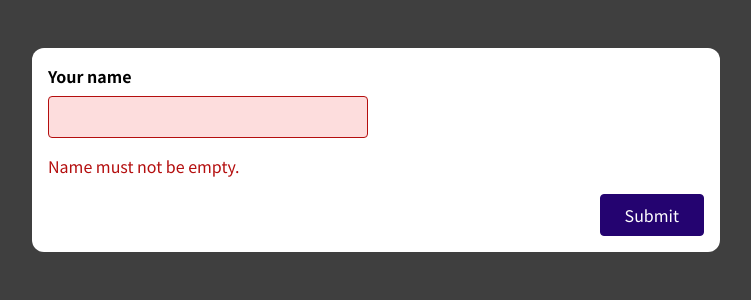
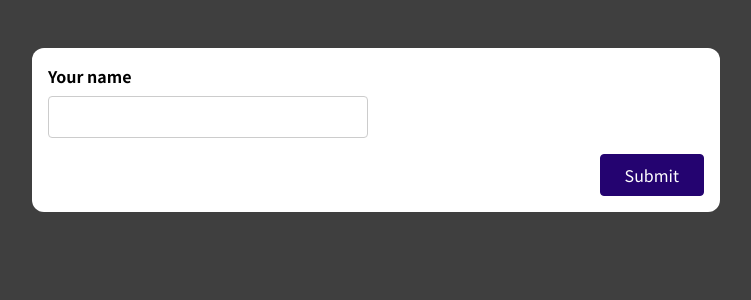
Before and after one commit to MS-D-rei/React_FormInput_Practice, a React (Vite) app: page / in a window 1280 px wide. Shown: the top 300 px of the page, without its empty margins (264-1015 px from the left). Built offline with nearby package versions, Linux system fonts and the light colour scheme.

Commit message:
add isTouchedEnteredName state in SimpleInput

```diff
--- a/src/components/SimpleInput.tsx
+++ b/src/components/SimpleInput.tsx
@@ -14,12 +14,19 @@ import {
   SimpleInputInput,
   SimpleInputLabel,
 } from '@/components/SimpleInputStyle';
-import React, { useRef, useState } from 'react';
+import React, { useEffect, useRef, useState } from 'react';
 
 function SimpleInput() {
   const nameInputRef = useRef<HTMLInputElement>(null);
   const [enteredName, setEnteredName] = useState('');
   const [isValidEnteredName, setIsValidEnteredName] = useState(false);
+  const [isTouchedEnteredName, setIsTouchedEnteredName] = useState(false);
+
+  useEffect(() => {
+    if (isValidEnteredName) {
+      console.log('name is valid');
+    }
+  }, [isValidEnteredName]);
 
   const nameInputChangeHandler = (
     event: React.ChangeEvent<HTMLInputElement>
@@ -31,6 +38,9 @@ function SimpleInput() {
     event.preventDefault();
     console.log(`State: ${enteredName}`);
     console.log(`Ref: ${nameInputRef.current?.value}`);
+
+    setIsTouchedEnteredName(true);
+
     if (enteredName.trim() === '') {
       setIsValidEnteredName(false);
       return;
@@ -39,7 +49,12 @@ function SimpleInput() {
     setIsValidEnteredName(true);
   };
 
-  const controlDivClassName = isValidEnteredName ? '' : 'invalid';
+  const controlDivClassName = !isValidEnteredName && isTouchedEnteredName ? 'invalid' : '';
+
+  const nameValidationErrorMessage = !isValidEnteredName &&
+    isTouchedEnteredName && (
+      <SimpleInputErrorTextP>Name must not be empty.</SimpleInputErrorTextP>
+    );
 
   return (
     <form onSubmit={formSubmitHandler}>
@@ -52,9 +67,7 @@ function SimpleInput() {
           value={enteredName}
           onChange={nameInputChangeHandler}
         />
-        {!isValidEnteredName && (
-          <SimpleInputErrorTextP>Name must not be empty.</SimpleInputErrorTextP>
-        )}
+        {nameValidationErrorMessage}
       </SimpleInputControlDiv>
       <SimpleInputActionsDiv>
         <SimpleInputButton>Submit</SimpleInputButton>
```
